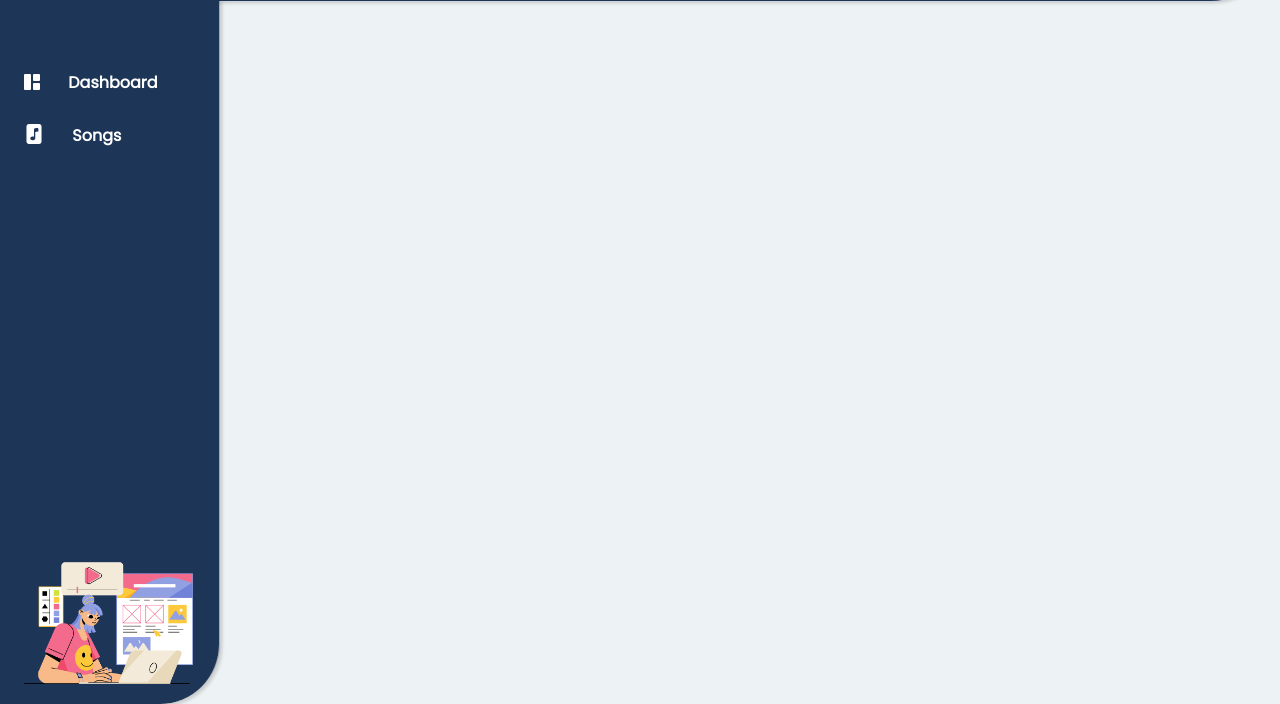
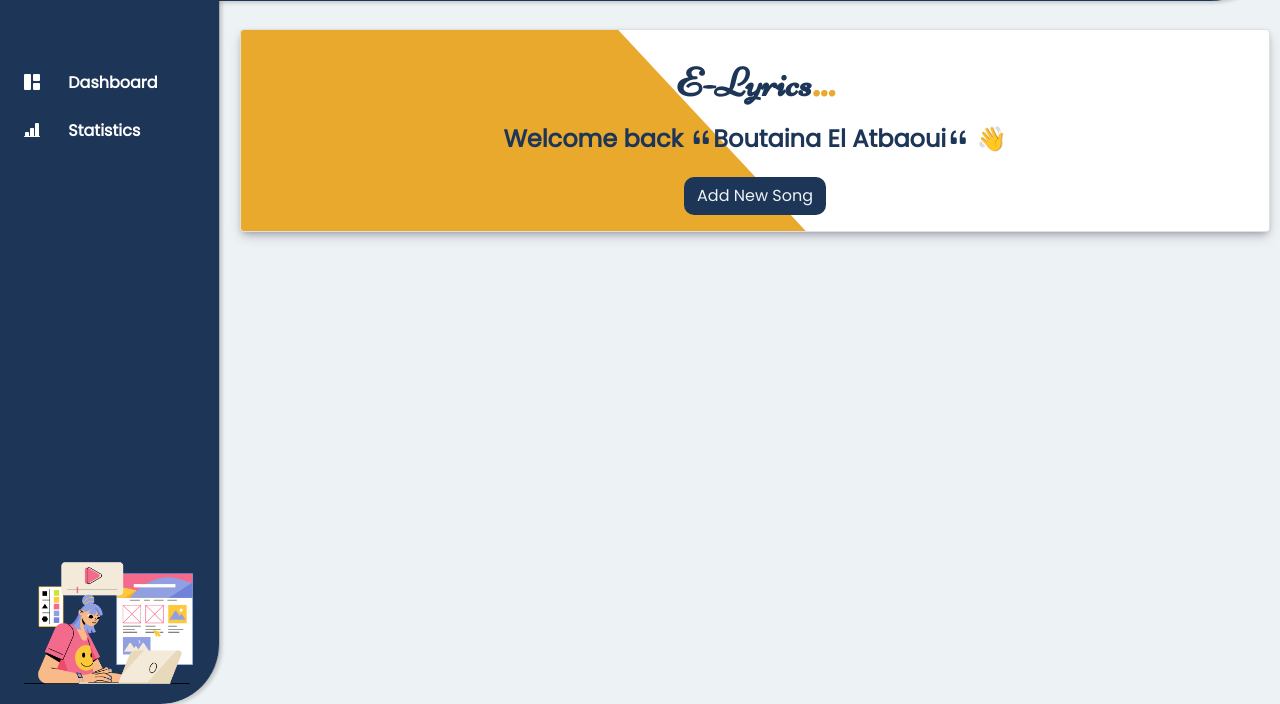
Before and after one commit to Boutainaelatbaoui/E-Lyrics.org, a PHP site: page / in a window 1280 px wide. Shown: the part 96-800 px from the top of the page. Run offline with PHP 8.4, Linux system fonts and the light colour scheme; some libraries are stand-ins or nearby versions; some web fonts are replaced.

Commit message:
Modified dashboard card

```diff
--- a/assets/css/style.css
+++ b/assets/css/style.css
@@ -1,4 +1,5 @@
 @import url('https://fonts.googleapis.com/css2?family=Frijole&family=Merienda+One&family=Mochiy+Pop+One&family=Niconne&family=Pacifico&family=Poppins&family=Shrikhand&display=swap');
+@import url('https://fonts.googleapis.com/css2?family=Libre+Baskerville&display=swap');
 
 *{
     margin: 0;
@@ -147,6 +148,7 @@ section{
 :root {
     --topNavbarHeight: 95px !important;
 }
+
 .sidebar-nav {
     --bs-offcanvas-width: 220px !important;
     top: var(--topNavbarHeight) !important;
@@ -154,21 +156,57 @@ section{
     font-weight: bold !important;
     border-bottom-right-radius: 60px !important;
 }
+
 .sidebar-text {
     font-size: 16px !important;
 }
+
 .offcanvas-backdrop.show {
     display: none !important;
 }
+
 .close-offcanvas {
     display: block;
 }
+
 main {
-    margin: 110px 10px 0 20px;
+    margin: 125px 10px 0 15px;
+    font-family: 'Poppins', sans-serif;
 }
 
 .modal-backdrop{
     display: none !important;
+}
+
+.welcome-card {
+    background: rgb(231, 229, 229);
+}
+
+.bx-shadow{
+    position: relative;
+    overflow: hidden;
+    z-index: 1;
+    box-shadow: rgba(50, 50, 93, 0.25) 0px 6px 12px -2px, rgba(0, 0, 0, 0.3) 0px 3px 7px -3px;
+}
+
+.card-style{
+    z-index: -1;
+    position: absolute;
+    width: 55%;
+    height: 200%;
+    background-color: #e9a92d;
+    transform: skewX(43deg);
+}
+
+.btn-modal{
+    background-color: #1d3557 !important;
+    border-radius: 10px !important;
+    color: #edf2f4 !important;
+}
+
+.card-text{
+    color: #1d3557 !important;
+    font-weight: bolder !important;
 }
 
 @media (min-width: 992px) {
@@ -185,6 +223,6 @@ main {
     }
 
     main {
-        margin-left: 280px;
+        margin-left: 240px;
     }
 }
--- a/include/sidebar.php
+++ b/include/sidebar.php
@@ -13,11 +13,17 @@
                     </a>
                 </li>
                 <li>
+                    <a href="statistics.php" class="nav-link active mt-2 me-5">
+                        <span class="me-4"><i class="bi bi-bar-chart-line-fill"></i></span>
+                        <span>Statistics</span>
+                    </a>
+                </li>
+                <!-- <li>
                     <a href="songs.php" class="nav-link active mt-2 me-5">
                         <span class="me-4"><i class="bi bi-file-music-fill fs-5"></i></span>
                         <span>Songs</span>
                     </a>
-                </li>
+                </li> -->
             </ul>
         </nav>
         <div class="position-absolute bottom-0">
--- a/index.php
+++ b/index.php
@@ -15,6 +15,22 @@
         include("include/sidebar.php");
     ?>
     <!-- END Offcanvas -->
+    <main class="">
+        <div class="card welcome-card text-center bx-shadow">
+            <div class="card-style"></div>
+            <div class="card-body box-card">
+                <div class="card-title">
+                    <span class="logo">
+                        E-Lyrics<span class="logo-point">...</span>
+                    </span>
+                </div>
+                <div class="card-text mb-4">
+                    <h4 class="mt-1 fw-bolder">Welcome back <i class="bi bi-quote"></i>Boutaina El Atbaoui<i class="bi bi-quote"></i> <span>&#128075;</span></h4>
+                </div>
+                <a href="#modal-song" data-bs-toggle="modal" class="btn btn-modal">Add New Song</a>
+            </div>
+        </div>
+    </main>
 
 </body>
 </html>
```
